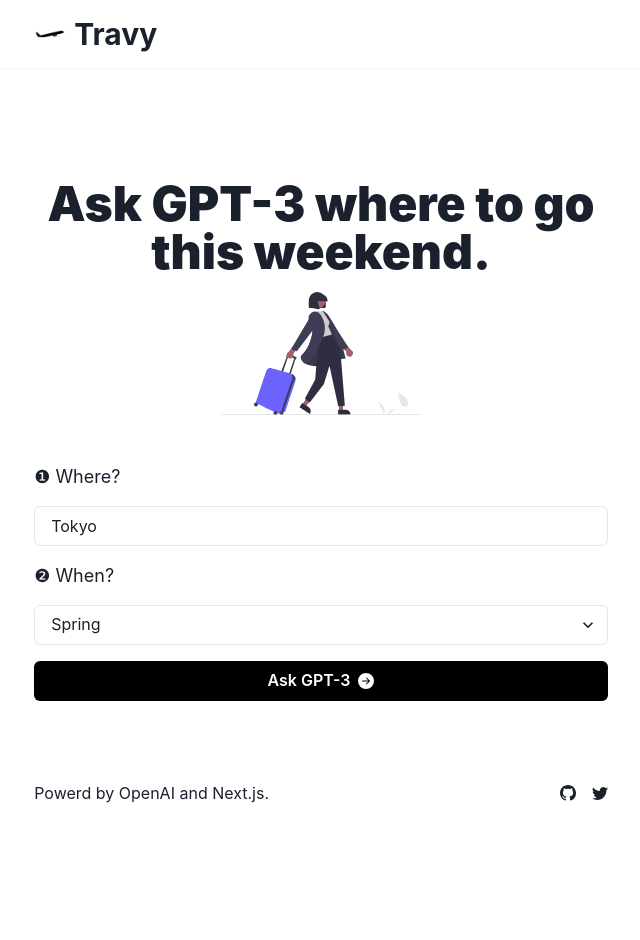
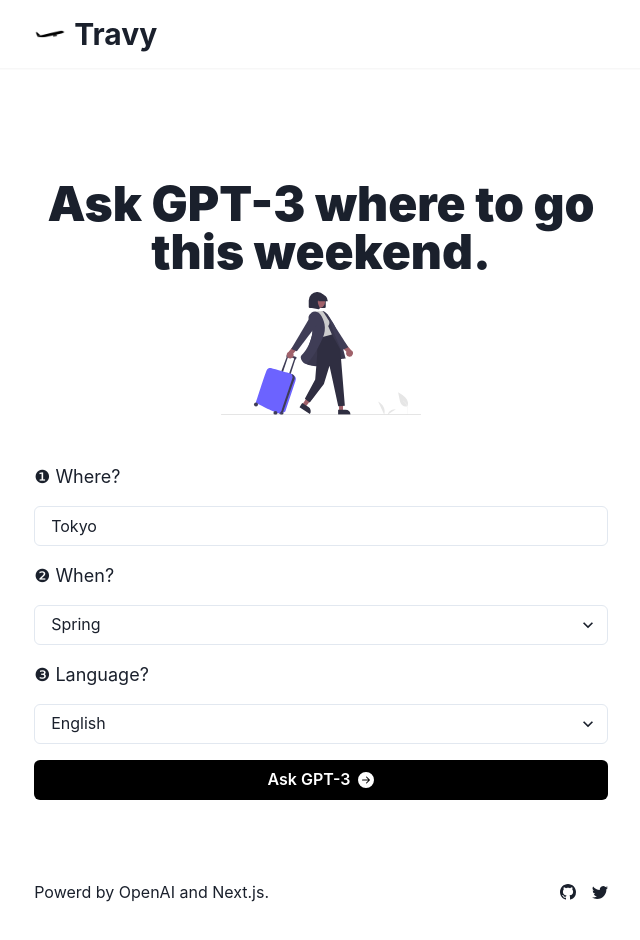
Before and after one commit to yhakamay/travy, a Next.js app: page / in a window 1280 px wide. Shown: the top 940 px of the page, without its empty margins (319-959 px from the left). Before the commit the page ends 885 px from the top, so only its background shows below. Built offline with nearby package versions, Linux system fonts and the light colour scheme.

Commit message:
add i18n support?
not satisfied with this impl, but need to wait for Next.js to support i18n in app dir

```diff
--- a/src/app/page.tsx
+++ b/src/app/page.tsx
@@ -2,12 +2,15 @@
 
 import Image from "next/image";
 import {
+  Alert,
+  AlertIcon,
   Box,
   Button,
   Card,
   CardBody,
   Heading,
   Input,
+  Link,
   Select,
   Text,
   VStack,
@@ -20,6 +23,7 @@
   const [city, setCity] = useState<string>("Tokyo");
   const [season, setSeason] = useState<SeasonType>("spring");
   const [suggestion, setSuggestion] = useState<string>("");
+  const [lang, setLang] = useState<"en" | "ja">("en");
   const [loading, setLoading] = useState(false);
 
   return (
@@ -45,6 +49,14 @@
           <option value="fall">Fall</option>
           <option value="winter">Winter</option>
         </Select>
+        <Text alignSelf="start" fontSize="lg">{`❸ Language?`}</Text>
+        <Select
+          value={lang}
+          onChange={(e) => setLang(e.target.value as "en" | "ja")}
+        >
+          <option value="en">English</option>
+          <option value="ja">日本語</option>
+        </Select>
         <Button
           onClick={(e) => suggestPlan(e)}
           w="full"
@@ -56,6 +68,24 @@
         >
           Ask GPT-3
         </Button>
+        {lang === "ja" && (
+          <Alert borderRadius="md">
+            <AlertIcon />
+            <VStack spacing="2" align="start">
+              <Text>
+                Next.js
+                のベータ機能を使用している関係で、アプリ全体を日本語にすることができません。妥協案として、回答だけを日本語にしてみました。詳しくはこちらをご覧ください
+              </Text>
+              <Link
+                href={"https://beta.nextjs.org/docs/app-directory-roadmap"}
+                target="_blank"
+                rel="noopener noreferrer"
+              >
+                https://beta.nextjs.org/docs/app-directory-roadmap
+              </Link>
+            </VStack>
+          </Alert>
+        )}
         {suggestion && (
           <Card w="full">
             <CardBody>
@@ -80,7 +110,7 @@
 
     setLoading(true);
 
-    const prompt = `Suggest a one-day travel plan at ${city} in ${season}. Do not use bullet points or numbers.`;
+    const prompt = `Suggest a one-day travel plan at ${city} in ${season}. Do not use bullet points or numbers. Please answer in ${lang}.`;
 
     const res = await fetch("/api/generate", {
       method: "POST",
--- a/src/pages/api/generate.ts
+++ b/src/pages/api/generate.ts
@@ -24,7 +24,7 @@
     top_p: 1,
     frequency_penalty: 0,
     presence_penalty: 0,
-    max_tokens: 200,
+    max_tokens: 500,
     stream: true,
     n: 1,
   };
```
